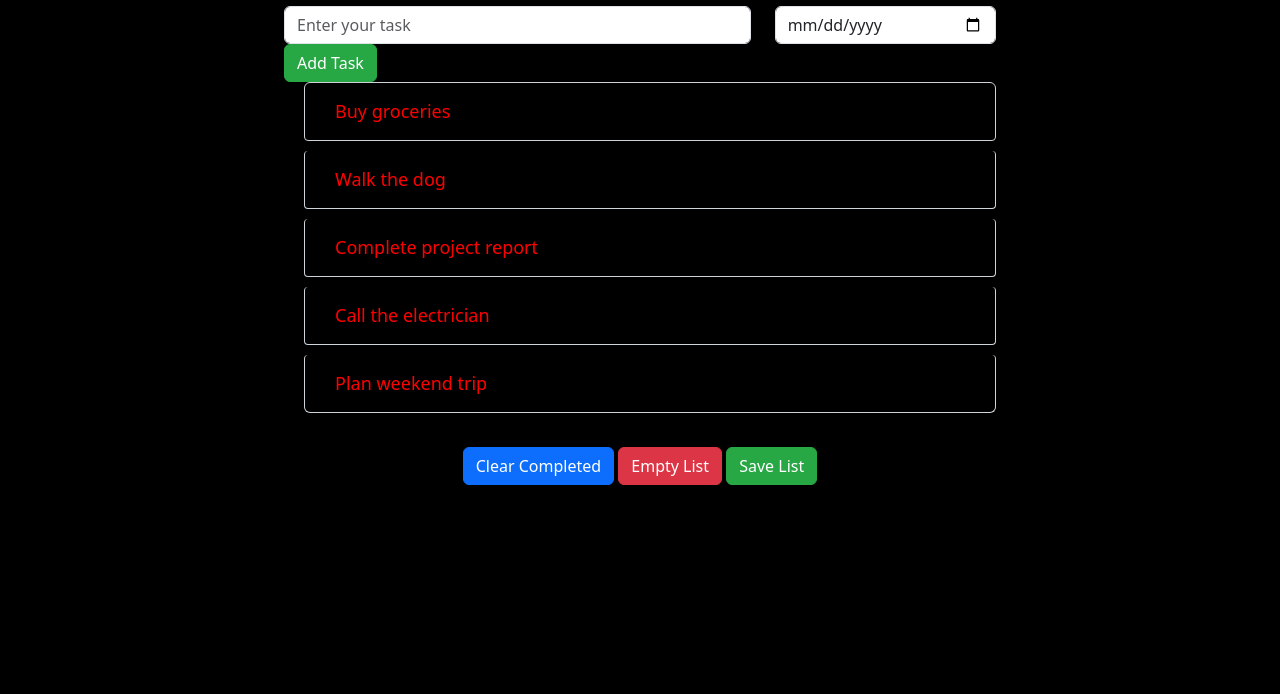
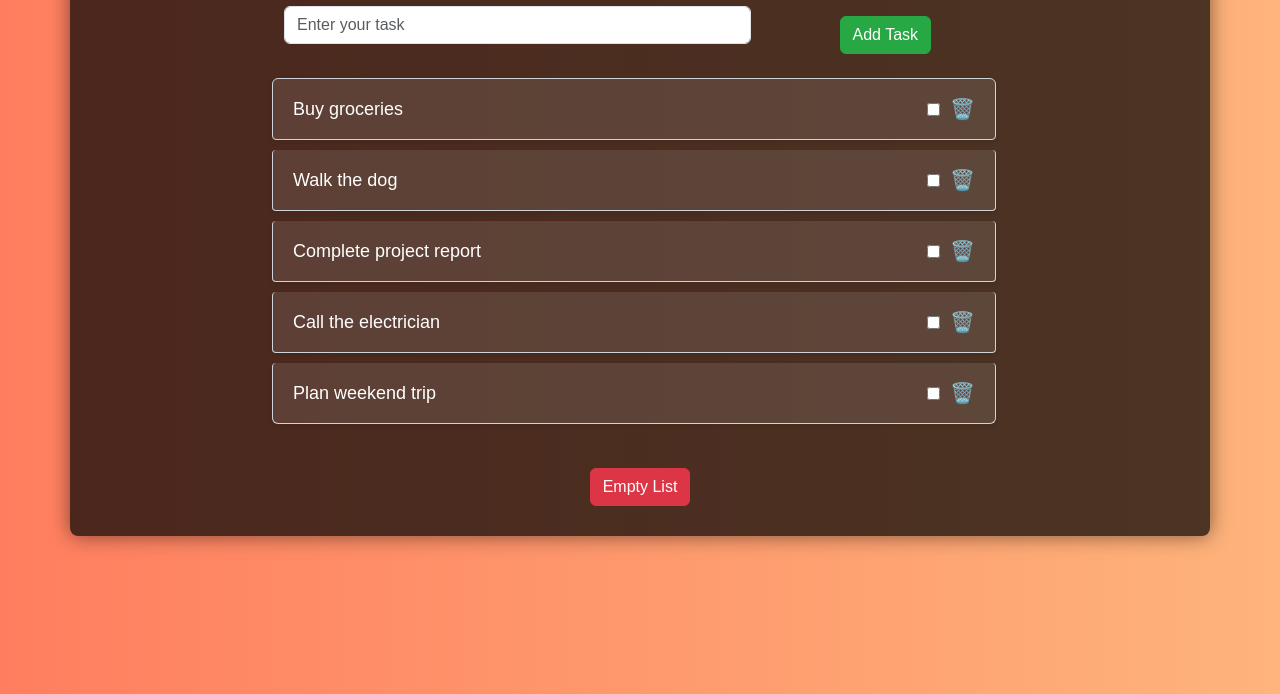
Before and after one commit to Harishshanmugamm/Static--Todo-list, a plain HTML site: page index.html in a window 1280 px wide. Shown: the part 106-800 px from the top of the page. Drawn offline with nearby package versions, Linux system fonts and the light colour scheme.

Commit message:
Add files via upload

```diff
--- a/index.html
+++ b/index.html
@@ -1,15 +1,119 @@
 <!DOCTYPE html>
 <html lang="en">
   <head>
-    <meta charset="UTF-8">
-    <meta name="viewport" content="width=device-width, initial-scale=1.0">
+    <meta charset="UTF-8" />
+    <meta name="viewport" content="width=device-width, initial-scale=1.0" />
     <title>Todo List</title>
-    <link rel="shortcut icon" href="./Assets/logo.png" type="image/x-icon">
-    <link href="https://cdn.jsdelivr.net/npm/bootstrap@5.3.3/dist/css/bootstrap.min.css" rel="stylesheet" integrity="sha384-QWTKZyjpPEjISv5WaRU9OFeRpok6YctnYmDr5pNlyT2bRjXh0JMhjY6hW+ALEwIH" crossorigin="anonymous">
-    <link rel="stylesheet" href="style.css">
-    <script src="https://cdn.jsdelivr.net/npm/bootstrap@5.3.3/dist/js/bootstrap.bundle.min.js" integrity="sha384-YvpcrYf0tY3lHB60NNkmXc5s9fDVZLESaAA55NDzOxhy9GkcIdslK1eN7N6jIeHz" crossorigin="anonymous"></script>
+    <link rel="shortcut icon" href="./Assets/logo.png" type="image/x-icon" />
+    <link
+      href="https://cdn.jsdelivr.net/npm/bootstrap@5.3.3/dist/css/bootstrap.min.css"
+      rel="stylesheet"
+      integrity="sha384-QWTKZyjpPEjISv5WaRU9OFeRpok6YctnYmDr5pNlyT2bRjXh0JMhjY6hW+ALEwIH"
+      crossorigin="anonymous"
+    />
+    <script
+      src="https://cdn.jsdelivr.net/npm/bootstrap@5.3.3/dist/js/bootstrap.bundle.min.js"
+      integrity="sha384-YvpcrYf0tY3lHB60NNkmXc5s9fDVZLESaAA55NDzOxhy9GkcIdslK1eN7N6jIeHz"
+      crossorigin="anonymous"
+    ></script>
+    <style>
+      * {
+        margin: 0;
+        padding: 0;
+        box-sizing: border-box;
+      }
 
+      body {
+        background: linear-gradient(to right, #ff7e5f, #feb47b);
+        color: #fff;
+        font-family: Arial, sans-serif;
+      }
+
+      .container {
+        background-color: rgba(0, 0, 0, 0.7);
+        box-shadow: 0 0 20px rgba(0, 0, 0, 0.5);
+        border-radius: 8px;
+        padding: 30px;
+        margin-top: 20px;
+      }
+
+      h2 {
+        color: #fff;
+      }
+
+      .list-group-item {
+        display: flex;
+        justify-content: space-between;
+        align-items: center;
+        padding: 15px 20px;
+        margin-bottom: 10px;
+        background-color: rgba(255, 255, 255, 0.1);
+        border: 1px solid #ced4da;
+        border-radius: 4px;
+        box-shadow: 0 2px 5px rgba(0, 0, 0, 0.1);
+        color: #fff;
+      }
+
+      .list-group-item .task {
+        flex-grow: 1;
+        font-size: 18px;
+      }
+
+      .list-group-item input[type="checkbox"] {
+        margin-right: 10px;
+      }
+
+      .list-group-item .trash-icon {
+        cursor: pointer;
+        font-size: 20px;
+      }
+
+      .list-group-item:hover .trash-icon {
+        color: #dc3545;
+      }
+
+      .btn-success {
+        background-color: #28a745;
+        border-color: #28a745;
+        margin-top: 10px;
+      }
+
+      .btn-success:hover {
+        background-color: #218838;
+        border-color: #1e7e34;
+      }
+
+      .btn-danger {
+        background-color: #dc3545;
+        border-color: #dc3545;
+        margin-top: 10px;
+      }
+
+      .btn-danger:hover {
+        background-color: #c82333;
+        border-color: #bd2130;
+      }
+
+      @media (max-width: 576px) {
+        .container {
+          padding: 20px;
+        }
+      }
+
+      .form-group.row {
+        margin-bottom: 20px;
+      }
+
+      #taskInput {
+        margin-right: 0;
+      }
+
+      .btn-success {
+        margin-left: 0;
+      }
+    </style>
   </head>
+
   <body>
     <div class="container">
         <div class="row justify-content-center">
@@ -18,52 +122,62 @@
                 <form id="todoForm">
                     <div class="form-group row">
                         <div class="col-8">
-                            <input type="text" class="form-control" placeholder="Enter your task" required>
+                            <input type="text" class="form-control" id="input" placeholder="Enter your task" required />
                         </div>
-                        <div class="col">
-                            <input type="date" class="form-control" id="Dates">
-                        </div>
-                        <div class="col">
-                            <button type="submit" class="btn btn-success btn-block">Add Task</button>
+                        <div class="col-4 d-flex justify-content-center">
+                            <button type="submit" class="btn btn-success btn-block">
+                                Add Task
+                            </button>
                         </div>
                     </div>
                 </form>
-
-                <ol class="list-group" id="todoList">
+          <div class="row justify-content-center mt-4">
+            <ul class="list-group" id="todoList">
               <li class="list-group-item">
-                        <input type="checkbox" id="task1">
-                        <label class="task" for="task1">Buy groceries</label>
-                        <span class="trash-icon">🗑️</span>
+                <span class="task">Buy groceries</span>
+                <input type="checkbox" onclick="toggleChecked(this)" />
+                <span class="trash-icon trash" onclick="deleteTask(this)"
+                  >🗑️</span
+                >
               </li>
               <li class="list-group-item">
-                        <input type="checkbox" id="task2">
-                        <label class="task" for="task2">Walk the dog</label>
-                        <span class="trash-icon">🗑️</span>
+                <span class="task">Walk the dog</span>
+                <input type="checkbox" onclick="toggleChecked(this)" />
+                <span class="trash-icon trash" onclick="deleteTask(this)"
+                  >🗑️</span
+                >
               </li>
               <li class="list-group-item">
-                        <input type="checkbox" id="task3">
-                        <label class="task" for="task3">Complete project report</label>
-                        <span class="trash-icon">🗑️</span>
+                <span class="task">Complete project report</span>
+                <input type="checkbox" onclick="toggleChecked(this)" />
+                <span class="trash-icon trash" onclick="deleteTask(this)"
+                  >🗑️</span
+                >
               </li>
               <li class="list-group-item">
-                        <input type="checkbox" id="task4">
-                        <label class="task" for="task4">Call the electrician</label>
-                        <span class="trash-icon">🗑️</span>
+                <span class="task">Call the electrician</span>
+                <input type="checkbox" onclick="toggleChecked(this)" />
+                <span class="trash-icon trash" onclick="deleteTask(this)"
+                  >🗑️</span
+                >
               </li>
               <li class="list-group-item">
-                        <input type="checkbox" id="task5">
-                        <label class="task" for="task5">Plan weekend trip</label>
-                        <span class="trash-icon">🗑️</span>
+                <span class="task">Plan weekend trip</span>
+                <input type="checkbox" onclick="toggleChecked(this)" />
+                <span class="trash-icon trash" onclick="deleteTask(this)"
+                  >🗑️</span
+                >
               </li>
-                </ol>
-
+            </ul>
+          </div>
           <div class="text-center mt-4">
-                    <button class="btn btn-primary">Clear Completed</button>
-                    <button class="btn btn-danger">Empty List</button>
-                    <button class="btn btn-success">Save List</button>
+            <button class="btn btn-danger" onclick="emptyList()">
+              Empty List
+            </button>
           </div>
         </div>
       </div>
     </div>
+    <script src="./style.js"></script>
   </body>
 </html>
--- /dev/null
+++ b/style.js
@@ -0,0 +1,34 @@
+let forms = document.getElementById("todoForm");
+forms.addEventListener("submit", function (event) {
+  event.preventDefault();
+  var inp = document.getElementById("input").value.trim();
+  if (inp !== "") {
+    addTask(inp);
+  }
+});
+function addTask(inp) {
+  var todos = document.getElementById("todoList");
+  var li = document.createElement("li");
+  li.className = "list-group-item";
+  li.innerHTML = `
+        <span class="task">${inp}</span>
+        <input type="checkbox" onclick="toggleChecked(this)">
+        <span class="trash-icon trash" onclick="deleteTask(this)">🗑️</span>`;
+  todos.appendChild(li);
+}
+
+function emptyList() {
+  document.getElementById("todoList").innerHTML = "";
+}
+
+function toggleChecked(checkbox) {
+  if (checkbox.checked) {
+    checkbox.parentElement.classList.add("checked");
+  } else {
+    checkbox.parentElement.classList.remove("checked");
+  }
+}
+
+function deleteTask(value) {
+  value.parentElement.remove();
+}
```
Lines whose indentation alone changed are shown as unchanged.
